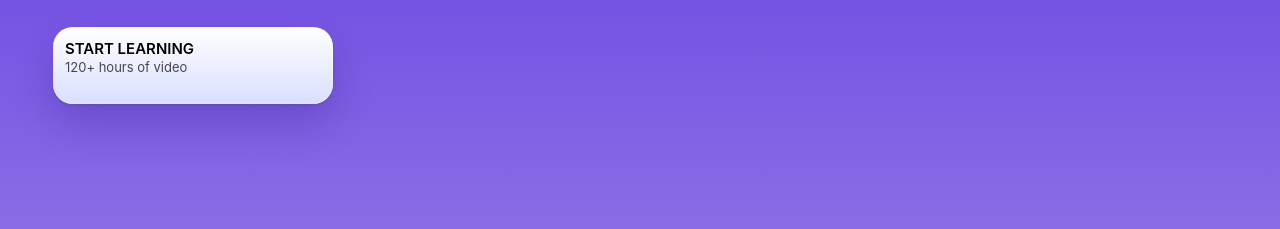
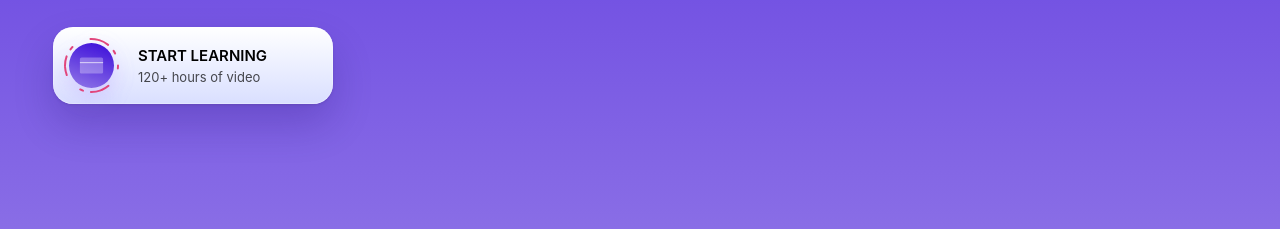
Before and after one commit to jesuskata/designcode-reactjs-hooks-webapp, a Gatsby site: page / in a window 1280 px wide. Shown: the part 539-768 px from the top of the page. Built offline with nearby package versions, Linux system fonts and the light colour scheme; Gatsby itself is replaced by a stand-in of ours.

Commit message:
style(styles): 💄 add icons in button with css grid

```diff
--- a/src/components/buttons/PurchaseButton/index.jsx
+++ b/src/components/buttons/PurchaseButton/index.jsx
@@ -4,13 +4,21 @@
 import { Link } from 'gatsby';
 
 // Styled Components
-import { Wrapper, Title, SubTitle } from './styles';
+import {
+  Wrapper, IconWrapper, Icon, Ring, TextWrapper, Title, SubTitle
+} from './styles';
 
 export const PurchaseButton = ({ title, subtitle }) => (
   <Link to="/page-2">
     <Wrapper>
-      <Title>{title}</Title>
-      <SubTitle>{subtitle}</SubTitle>
+      <IconWrapper>
+        <Icon src="/images/icons/credit.svg" />
+        <Ring src="/images/icons/icon-ring.svg" />
+      </IconWrapper>
+      <TextWrapper>
+        <Title>{title}</Title>
+        <SubTitle>{subtitle}</SubTitle>
+      </TextWrapper>
     </Wrapper>
   </Link>
 );
--- a/src/components/buttons/PurchaseButton/styles/index.jsx
+++ b/src/components/buttons/PurchaseButton/styles/index.jsx
@@ -14,6 +14,15 @@
     0px 20px 40px rgba(23, 0, 102, 0.2),
     inset 0px 0px 0px 0.5px rgba(255, 255, 255, 0.5);
   border-radius: 20px;
+  display: grid;
+  grid-template-columns: 53px auto;
+  align-items: center;
+  gap: 20px
+`;
+
+export const TextWrapper = styled.div`
+  display: grid;
+  gap: 4px;
 `;
 
 export const Title = styled(Caption2)`
@@ -24,3 +33,27 @@
   color: black;
   opacity: 0.7;
 `;
+
+export const IconWrapper = styled.div`
+  width: 45px;
+  height: 45px;
+  background: linear-gradient(200.44deg, #4316DB 13.57%, #9076E7 98.38%);
+  box-shadow: 0px 10px 20px rgba(182, 153, 255, 0.3);
+  border-radius: 50%;
+  display: grid;
+  justify-content: center;
+  align-content: center;
+  justify-self: center;
+  position: relative;
+`;
+
+export const Icon = styled.img`
+  width: 29px;
+  height: 29px;
+`;
+
+export const Ring = styled.img`
+  position: absolute;
+  top: -15px;
+  left: -16px;
+`;
```
